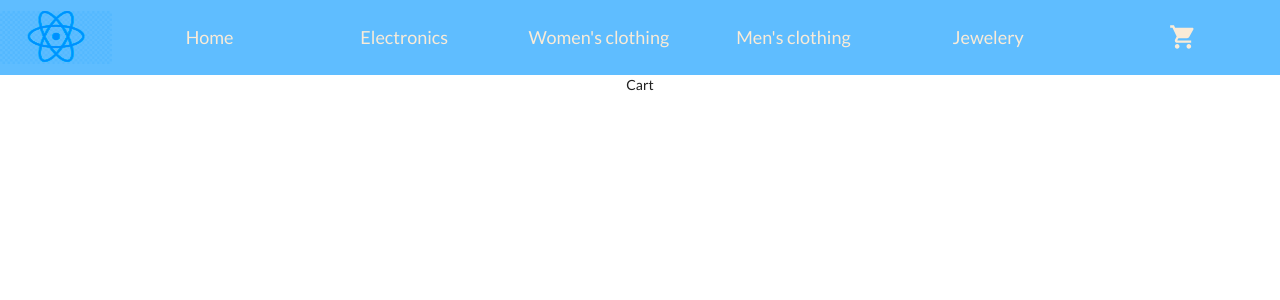
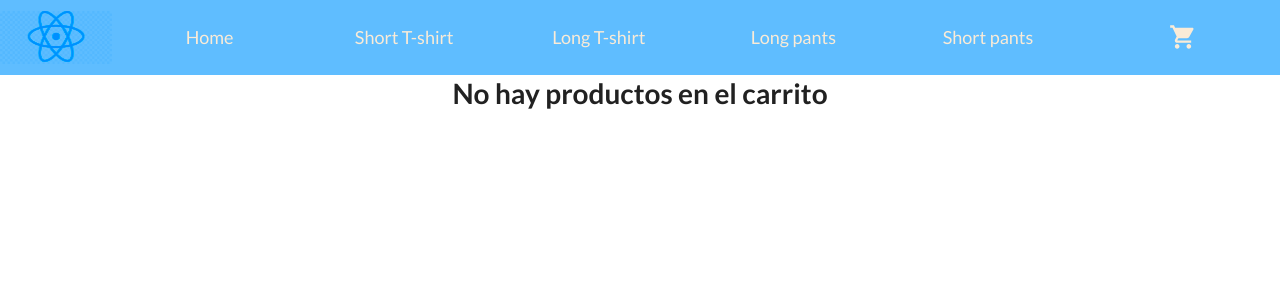
Before and after one commit to Danikim01/PreEntrega1-Kim, a React (Vite) app: page /cart in a window 1280 px wide. Shown: the top 300 px of the page. Built offline with nearby package versions, Linux system fonts and the light colour scheme.

Commit message:
funcionalidades carrito terminado

```diff
--- a/src/App.jsx
+++ b/src/App.jsx
@@ -20,7 +20,7 @@ const App = () => {
           <NavBar/>
           <Routes>
             <Route path='/' element={<ItemListContainer />}></Route>
-            <Route path='/category/:categoryId' element={<ItemListContainer greeting="Categorias"/>}></Route>
+            <Route path='/category/:categoryId' element={<ItemListContainer/>}></Route>
             <Route path='/item/:id' element={<ItemDetail/>}></Route>
             <Route path='/cart' element={<Cart/>}></Route>
             <Route path='*' element={<ErrorPage/>}></Route>
--- /dev/null
+++ b/src/components/Cart/Cart.css
@@ -0,0 +1,57 @@
+.carrito{
+    width: 100%;
+    height: 100%;
+    display: flex;
+    flex-direction: column;
+    align-items: center;
+}
+.producto-tarjeta{
+    margin-top: 30px;
+    width: 100%;
+    display: flex;
+    flex-direction: row;
+    justify-content: space-around;
+    align-items: center;
+    gap: 30px;
+}
+
+.producto-tarjeta img{
+    width: 100%;
+    height: 100%;
+}
+
+.img-producto{
+    width: 200px;
+    height: 200px;
+
+}
+
+.contadores{
+    display: flex;
+    gap: 10px;
+    align-items: center;
+}
+
+.contadores button{
+    width: 100px;
+    height: 30px;
+    border-radius: 5px;
+    border: none;
+    cursor: pointer;
+}
+
+.botones{
+    display: flex;
+    flex-direction: row;
+    gap: 20px;
+    margin-top: 30px;
+}
+
+.botones button{
+    padding: 10px;
+    width: 100px;
+    height: 50px;
+    border-radius: 5px;
+    border: none;
+    cursor: pointer;
+}
--- a/src/components/Cart/Cart.jsx
+++ b/src/components/Cart/Cart.jsx
@@ -1,7 +1,39 @@
-import React from 'react'
+import { React, useState } from 'react';
+import { CartContext } from '../Context/CartContext';
+import { useContext } from 'react';
+import ItemCount from '../ItemCount/ItemCount';
+import { count } from 'firebase/firestore';
+import ItemCountItem from '../ItemCountItem/ItemCountItem';
+import './Cart.css';
 
 export const Cart = () => {
+  const [cart, addToCart, removeList, deleteItem, counter, setCounter, amountOfItems] = useContext(CartContext);
+
   return (
-    <div>Cart</div>
-  )
+    <div className='carrito'>
+      {cart.length !== 0 ? (
+        <>
+          {cart.map((item) => (
+            <div className='producto-tarjeta' key={item.id}>
+              <div className='img-producto'><img src={item.image} alt={item.name} /></div>
+              <h3>{item.name}</h3>
+              <h4>Price: {item.price}</h4>
+              <div className='contadores'>
+                <ItemCountItem item={item} addToCart={addToCart} deleteItem={deleteItem} />
+              </div>
+            </div>
+          ))}
+          <div className='total'>
+            <h3>Total: ${cart.reduce((acc, item) => acc + item.price * item.quantity, 0)}</h3>
+          </div>
+          <div className="botones">
+            <button onClick={()=> removeList() }>Vaciar Carrito</button>
+            <button>Finalizar Compra</button>
+          </div>
+        </>
+      ) : (
+        <h1>No hay productos en el carrito</h1>
+      )}
+    </div>
+  );
 }
--- a/src/components/Context/CartContext.jsx
+++ b/src/components/Context/CartContext.jsx
@@ -18,7 +18,10 @@ export const CartContextProvider = ({children}) => {
         return cartCount
     }
 
-    const addToCart = (name,quantity,price,image) => {
+    const addToCart = (name,quantity,price,image,id) => {
+        if (counter == 0){
+            deleteItem(id)
+        }
         //Implementar la funcionalidad de agregar un producto al carrito
         const search = cart.find(item => item.name === name)
         if (search){
@@ -27,15 +30,18 @@ export const CartContextProvider = ({children}) => {
             setCartList([...cart])
             return
         }else{
-            setCartList([...cart, {name,quantity,price,image}])
+            setCartList([...cart, {name,quantity,price,image,id}])
         }
     }
     const removeList = () => {
+        console.log("Entra a limpiar carrito")
         //Implementa la funcionalidad de dejar el carrito vacio
         setCartList([])
     }
     const deleteItem = (itemId) => {
         //Implementa la funcionalidad de eliminar un item del carrito
+        console.log("Entra a borrar item??")
+        console.log(itemId)
         setCartList(cart.filter(item => item.id !== itemId))
     }
     return (
--- /dev/null
+++ b/src/components/ItemCountItem/ItemCountItem.jsx
@@ -0,0 +1,31 @@
+import {useState} from 'react'
+
+const ItemCountItem = ({ item, addToCart}) => {
+    const [itemcount, setItemcount] = useState(item.quantity);
+
+    return (
+      <>
+        <button
+          onClick={() => {
+            addToCart(item.name, 1, item.price, item.image, item.id);
+            setItemcount(itemcount + 1);
+          }}
+        >
+          +
+        </button>
+        <span>{itemcount}</span>
+        <button
+          onClick={() => {
+            if (itemcount > 0) {
+              addToCart(item.name, -1, item.price, item.image, item.id);
+              setItemcount(itemcount - 1);
+            }
+          }}
+        >
+          -
+        </button>
+      </>
+    );
+  };
+
+export default ItemCountItem
--- a/src/components/ItemDetail/ItemDetail.css
+++ b/src/components/ItemDetail/ItemDetail.css
@@ -46,7 +46,7 @@
 }
 
 .imgItem{
-    width: 35%;
+    width: 50%;
     height: 400px;
     border-radius: 10px;
 }
--- a/src/components/ItemDetail/ItemDetail.jsx
+++ b/src/components/ItemDetail/ItemDetail.jsx
@@ -4,7 +4,7 @@ import ItemCount from '../ItemCount/ItemCount'
 import { useState } from 'react'
 import {CartContext} from '../Context/CartContext'
 
-const ItemDetail = ({item}) => {
+const ItemDetail = ({item,id}) => {
   const [cart, addToCart, removeList, deleteItem,counter,setCounter] = useContext(CartContext)
 
   return (
@@ -19,7 +19,7 @@ const ItemDetail = ({item}) => {
                 <p>{item.description}</p>
                 <h3>Price: ${item.price}</h3>
                 <ItemCount initial={1} setCounter={setCounter}/>
-                <button onClick={() => addToCart(item.name,counter,item.price,item.img)}>Agregar al Carrito</button>
+                <button onClick={() => addToCart(item.name,counter,item.price,item.img,id)}>Agregar al Carrito</button>
             </div>
         </div>
     }
--- a/src/components/ItemDetailContainer/ItemDetailContainer.jsx
+++ b/src/components/ItemDetailContainer/ItemDetailContainer.jsx
@@ -43,7 +43,7 @@ const ItemDetailContainer = () => {
         {item.map((data)=>{
            return (
             <Link to={`/item/${data.id}`} key={data.id}>
-                <ItemDetail item={data}/>
+                <ItemDetail item={data} id={id}/>
             </Link>
            )
         })}
--- a/src/components/ItemListContainer/ItemListContainer.jsx
+++ b/src/components/ItemListContainer/ItemListContainer.jsx
@@ -10,36 +10,40 @@ import ItemList from '../ItemList/ItemList'
 
 //Import Firebase
 import {db} from "../../firebase/firebaseConfig"
-import { query, collection, getDocs} from "firebase/firestore";
+import { query, collection, getDocs,where} from "firebase/firestore";
 
 const ItemListContainer = () => {
   const [items, setItems] = useState([])
+  const {categoryId} = useParams()
+
 
   useEffect(() => {
-    const getItems = async () => {
-      const q = query(
+    const getIems = async () => {
+      let q = query(
         collection(db,"items")
-      );
+      )
+      if (categoryId){
+        q = query(
+          collection(db,"items"),
+          where("category", "==", categoryId)
+        )
+      }
       const docs = [];
       const querySnapshot = await getDocs(q);
       querySnapshot.forEach((doc) => {
         docs.push({...doc.data(), id: doc.id});
       });
-      setItems(docs);
-    };
-    getItems();
-  }, []);
+      setItems(docs)
+    }
+    getIems()
+  }, [categoryId]);
 
-  return (
-    <>
-      {
-        <div>
-          <ItemList items={items}/>
-        </div>
-      }
-    </>
-  );
 
+return (
+  <>
+    <ItemList items={items} />
+  </>
+);
 }
 
 export default ItemListContainer
--- a/src/components/NavBar/NavBar.jsx
+++ b/src/components/NavBar/NavBar.jsx
@@ -16,17 +16,17 @@ const NavBar = () => {
             <Link className="li" to="/">
               <li>Home</li>
             </Link>
-            <Link className="li" to="/category/electronics">
-              <li>Electronics</li>
+            <Link className="li" to="/category/short T-shirt">
+              <li>Short T-shirt </li>
             </Link>
-            <Link className="li" to="/category/women's clothing">
-              <li>Women's clothing</li>
+            <Link className="li" to="/category/long T-shirt">
+              <li>Long T-shirt </li>
             </Link>
-            <Link className="li" to="/category/men's clothing">
-              <li>Men's clothing</li>
+            <Link className="li" to="/category/long pants">
+              <li>Long pants</li>
             </Link>
-            <Link className="li" to="/category/jewelery">
-              <li>Jewelery</li>
+            <Link className="li" to="/category/short pants">
+              <li>Short pants</li>
             </Link>
             <Link  className="li" to="/cart">
               <li><CartWidget/></li>
```
